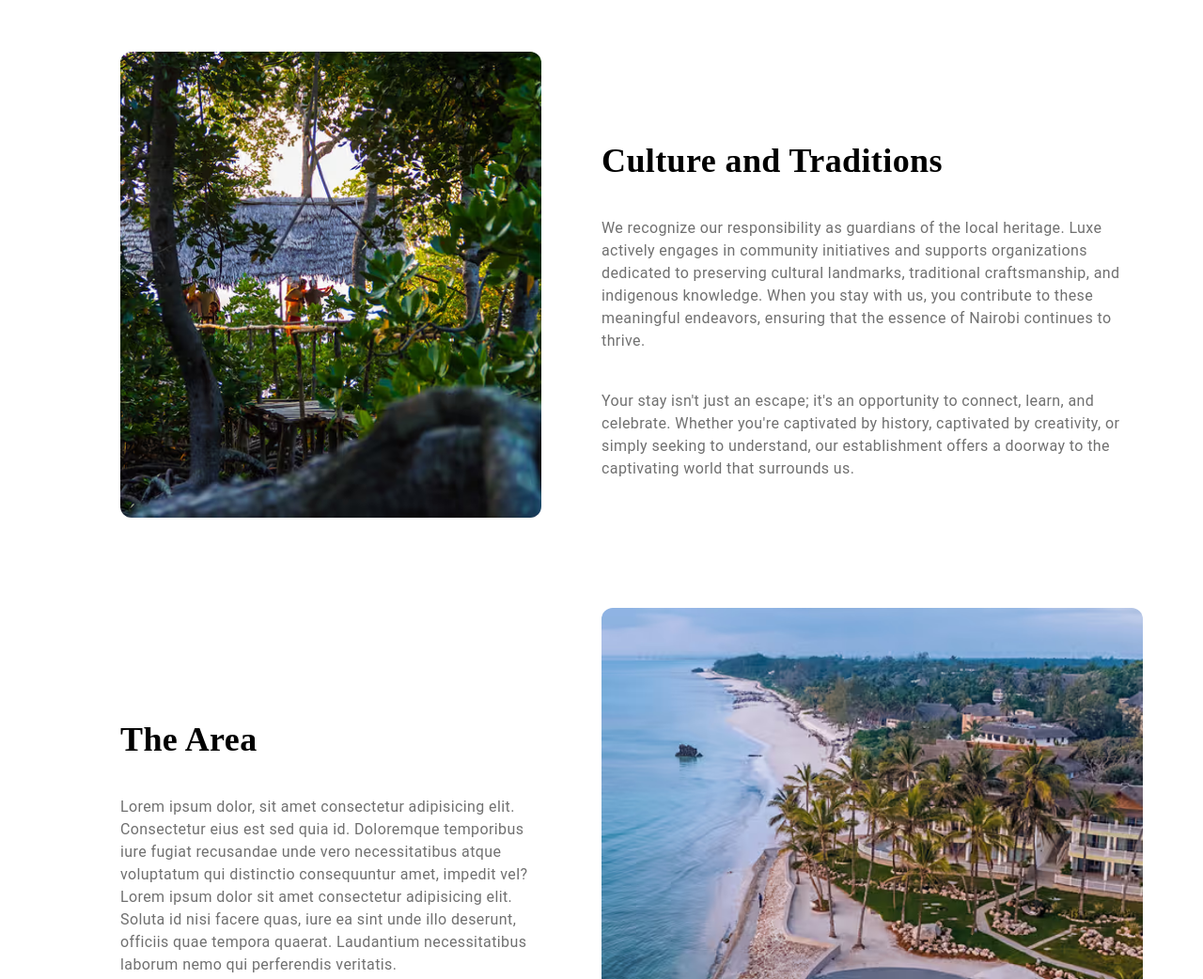
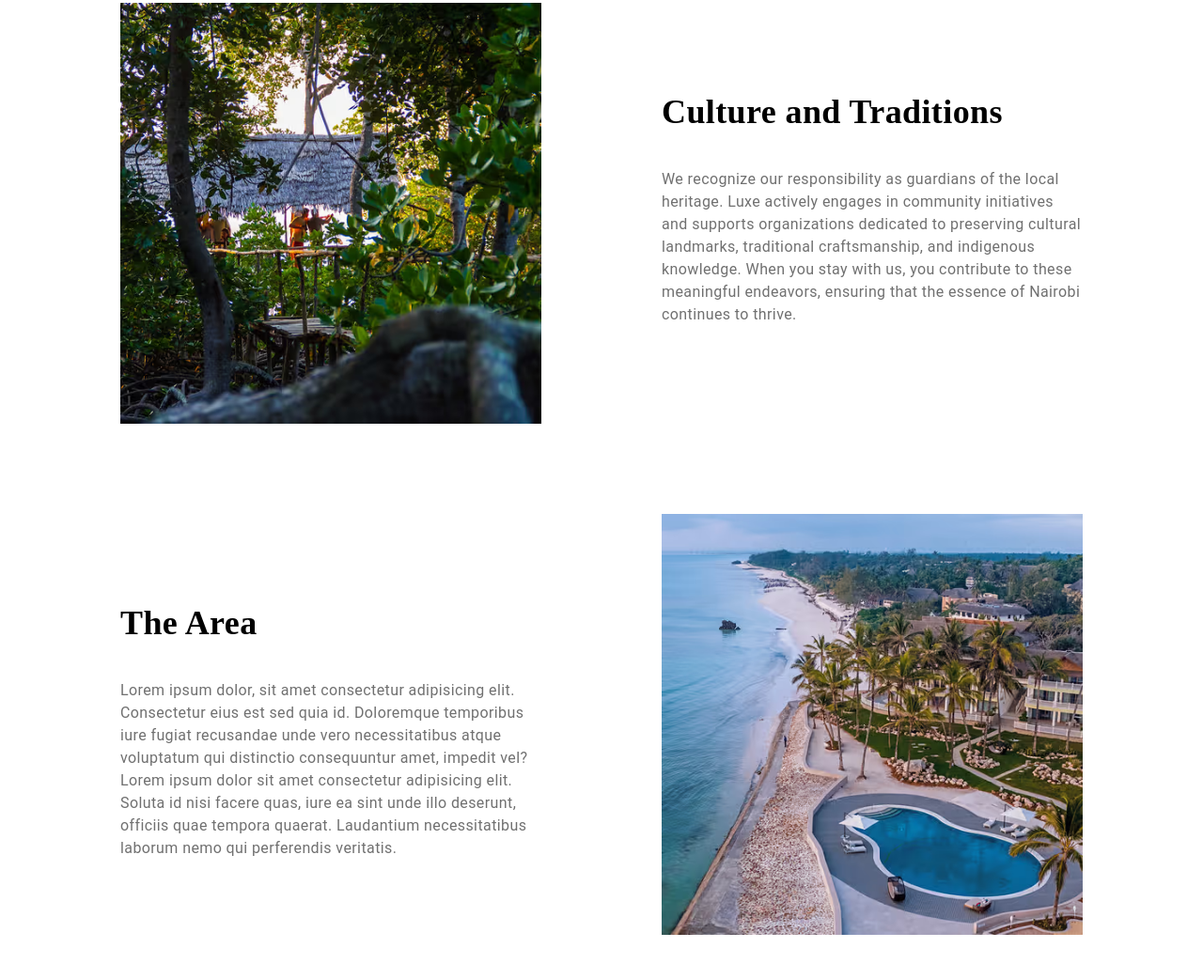
Before and after one commit to Aliennori/luxe, a website: page public/about.html in a window 1280 px wide. Shown: the part 1817-2859 px from the top of the page at 94% size. Drawn offline with Linux system fonts and the light colour scheme.

Commit message:
made changes to the about page

```diff
--- a/public/about.html
+++ b/public/about.html
@@ -83,38 +83,38 @@
             <div class="card">
 
             <div class="left mt-6 md:mt-24 tracking-wide md:px-16 ">
-                <h2 class="text-4xl mb-10 md:mb-24 font-bold font-cormorant">Our Story</h2>
+                <h2 class="text-4xl mb-10 md:mb-24 mt-6 md:mt-24 font-bold font-cormorant">Our Story</h2>
                 <p class="md:mt-24  mb-10">Luxe Hotel was born out of a vision to create an oasis of tranquility and grandeur within the bustling heart of Nairobi. With a rich history spanning over 50 years, our establishment has evolved into a symbol of prestige and excellence. From its inception, Luxe Hotel has played host to discerning travelers, celebrities, and dignitaries from around the world, earning a reputation as a timeless sanctuary that caters to the most refined tastes.
                 </p>
              </div>
-             <div class="right">
-                <img src="../images/scenery.avif" alt="" class="md:w-full h-full rounded-xl object-cover">
+             <div class="right md:px-16">
+                <img src="../images/weather.avif" alt="" class="w-full h-full object-cover">
             </div>
           </div>
         </div>
 
         <div class="card md:flex-row-reverse px-6 md:px-16 mb-24 ">
-            <div class="right tracking-wide">
+            <div class="right md:px-16 tracking-wide">
                 <h2 class="text-4xl mt-24 font-bold font-cormorant mb-10">Culture and Traditions</h2>
-                <p class="md:pr-10">We recognize our responsibility as guardians of the local heritage. Luxe actively engages in community initiatives and supports organizations dedicated to preserving cultural landmarks, traditional craftsmanship, and indigenous knowledge. When you stay with us, you contribute to these meaningful endeavors, ensuring that the essence of Nairobi continues to thrive.</p>
-                <p class="mt-10 mb-10">Your stay isn't just an escape; it's an opportunity to connect, learn, and celebrate. Whether you're captivated by history, captivated by creativity, or simply seeking to understand, our establishment offers a doorway to the captivating world that surrounds us.</p>
+                <p>We recognize our responsibility as guardians of the local heritage. Luxe actively engages in community initiatives and supports organizations dedicated to preserving cultural landmarks, traditional craftsmanship, and indigenous knowledge. When you stay with us, you contribute to these meaningful endeavors, ensuring that the essence of Nairobi continues to thrive.</p>
+
             </div>
             <div class="left md:px-16">
-                <img src="../images/culture.avif" alt="" class="w-full h-full object-cover rounded-xl">
+                <img src="../images/culture.avif" alt="" class="w-full h-full object-cover">
             </div>
         </div>
         <div class=" px-6 md:px-16 mb-24">
 
-            <div class="card">
+            <div class="card h">
 
-            <div class="left mt-6 md:px-16 tracking-wide">
+            <div class="left mt-6 md:mt-0 md:px-16 tracking-wide">
                 <h2 class="text-4xl mt-24 font-bold font-cormorant mb-10">The Area</h2>
                 <p class="md:mt-24  mb-10">
                     Lorem ipsum dolor, sit amet consectetur adipisicing elit. Consectetur eius est sed quia id. Doloremque temporibus iure fugiat recusandae unde vero necessitatibus atque voluptatum qui distinctio consequuntur amet, impedit vel?Lorem ipsum dolor sit amet consectetur adipisicing elit. Soluta id nisi facere quas, iure ea sint unde illo deserunt, officiis quae tempora quaerat. Laudantium necessitatibus laborum nemo qui perferendis veritatis.
                 </p>
             </div>
-            <div class="right">
-                <img src="../images/area.avif" alt="" class=" rounded-xl object-cover h-full w-full">
+            <div class="right md:px-16">
+                <img src="../images/area.avif" alt="" class="object-cover h-full w-full">
             </div>
           </div>
         </div>
@@ -200,6 +200,7 @@
             </ul>
         </div>
     </footer>
+    <script src="common.js"></script>
 
 </body>
 </html>
```
